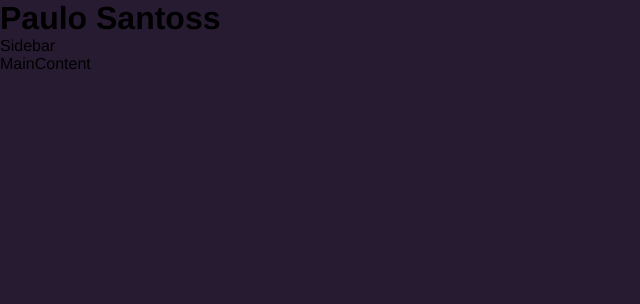
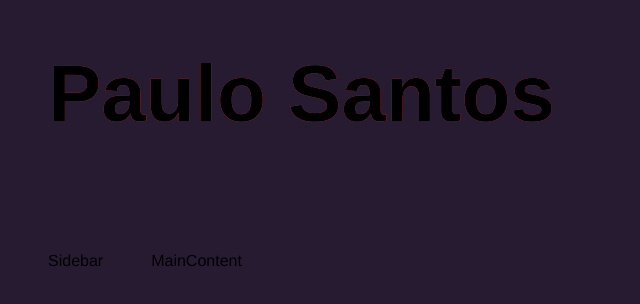
Before and after one commit to paulo-santos360/React-Portfolio, a React (Vite) app in the folder portfolio/: page / in a window 1280 px wide. Shown: the top 304 px of the page, without its empty margins (0-640 px from the left). Built offline with nearby package versions, Linux system fonts and the light colour scheme.

Commit message:
atualizar

```diff
--- a/portfolio/src/App.jsx
+++ b/portfolio/src/App.jsx
@@ -6,7 +6,7 @@ function App() {
 
   return (
     <div id="portfolio">
-    <h1>Paulo Santoss</h1>
+    <h1>Paulo Santos</h1>
     <Sidebar />
     <MainContent />
     </div>
--- a/portfolio/src/styles/components/app.sass
+++ b/portfolio/src/styles/components/app.sass
@@ -1,3 +1,15 @@
 @use '../variables'
 
 #portfolio
+    display: flex
+    flex-wrap: wrap
+    padding: 3rem
+    gap: 3rem
+
+    h1
+        width: 100%
+        font-size: 5rem
+        margin-bottom: 4rem
+        background: variables.$gradient
+        -webkit-background-clip: text
+         -webkit-text-fill-color: transparent
--- a/portfolio/src/styles/variables.sass
+++ b/portfolio/src/styles/variables.sass
@@ -6,4 +6,4 @@ $bg-color: #111
 $bg-color-secondary: #1d1d1d
 $container-border-radius: 10px
 $card-border-radius: 5px
-$gradient: linear-gradient(90deg, rgba(250,82,82,1) 0% rgba(221, 36,118,1) 100%)
+$gradient: linear-gradient(90deg, rgba(250,82,82,1) 0%, rgba(221, 36,118,1) 100%)
```
